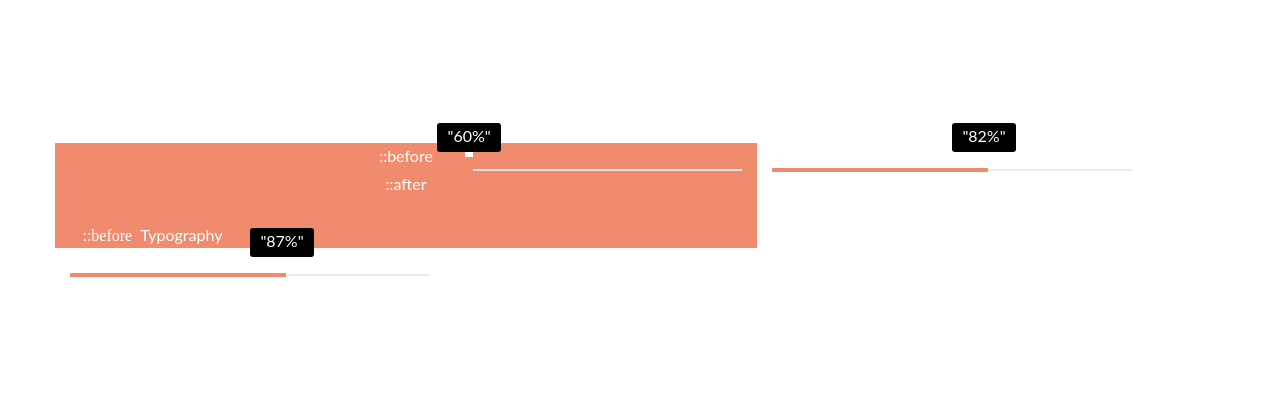
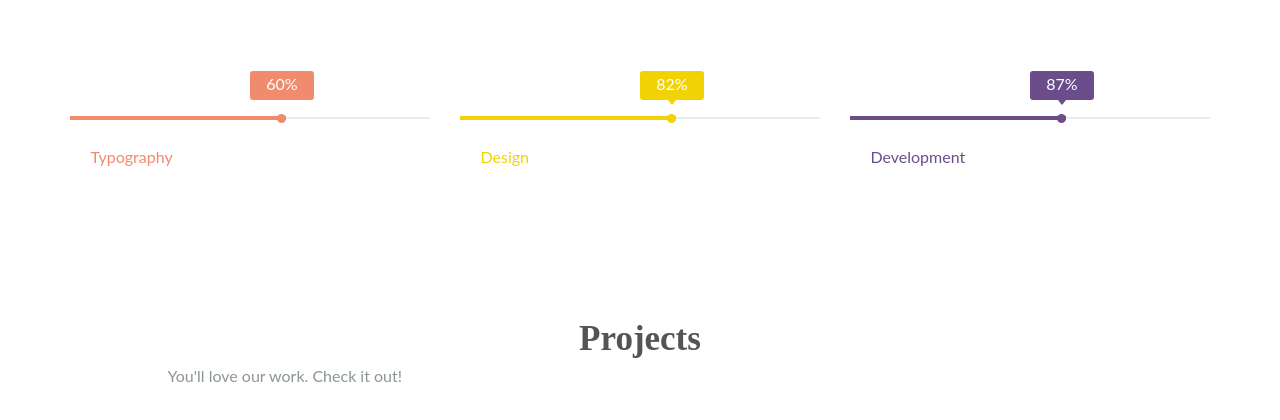
Before and after one commit to mr-icon/illdy, a React (Create React App) app: page / in a window 1280 px wide. Shown: the part 1128-1548 px from the top of the page. Built offline with nearby package versions, Linux system fonts and the light colour scheme; a web font is replaced by a local one.

Commit message:
projects update

```diff
--- a/public/css/main.css
+++ b/public/css/main.css
@@ -483,7 +483,6 @@ a:hover, a:focus {
 	width: 64px;
 	height: 29px;
 	line-height: 26px;
-	background-color: #000;
 	position: absolute;
 	top: -45px;
 	right: -28px;
--- a/public/index.html
+++ b/public/index.html
@@ -22,7 +22,8 @@
     <link rel="stylesheet" href="./css/main.css" />
     <link rel="stylesheet" href="./css/owl-carousel.css" />
     <link rel="stylesheet" href="./css/pace.css" />
-    <!--
+    <lnk rel="stylesheet" href="./css/custom.css" />
+     <!--
       Notice the use of %PUBLIC_URL% in the tags above.
       It will be replaced with the URL of the `public` folder during the build.
       Only files inside the `public` folder can be referenced from the HTML.
--- a/src/App.css
+++ b/src/App.css
@@ -1,5 +1,11 @@
 *{
   box-sizing: border-box;
+}
+
+/* nav */
+#menu-illdy-main{
+  display: flex;
+  justify-content: end;
 }
 
 /* header */
@@ -74,7 +80,82 @@
 
 /* about */
 
-#illdy_skill-2, .ui-progressbar-value, .ui-corner-left, .ui-widget-header {
+/* typography */
+.skill-widget-2 {
   width: 60%;
   background-color: rgb(241, 139, 109);
 }
+.skill-circle-2{
+  background-color: #f18b6d;
+}
+.skill-top-2{
+  background-color: #f18b6d;
+}
+.skill-value-2{
+  border-top-color: #f18b6d;
+  border-right-color: transparent;
+  border-bottom-color: transparent;
+  border-left-color: transparent;
+}
+.bottom-2{
+  color: rgb(241, 139, 109);
+}
+
+/* design */
+.skill-widget-3 {
+  width: 60%;
+  background-color: rgb(241, 210, 4);
+}
+.skill-circle-3{
+  background-color: #f1d204;
+}
+.skill-top-3{
+  background-color: #f1d204;
+}
+.skill-value-3{
+  border-top-color: #f1d204;
+  border-right-color: transparent;
+  border-bottom-color: transparent;
+  border-left-color: transparent;
+}
+.bottom-3{
+  color: rgb(241, 210, 4);
+}
+
+/* development */
+.skill-widget-4 {
+  width: 60%;
+  background-color: rgb(106, 77, 138);
+}
+.skill-circle-4{
+  background-color: #6a4d8a;
+}
+.skill-top-4{
+  background-color: #6a4d8a;
+}
+.skill-value-4{
+  border-top-color: #6a4d8a;
+  border-right-color: transparent;
+  border-bottom-color: transparent;
+  border-left-color: transparent;
+}
+.bottom-4{
+  color: rgb(106, 77, 138);
+}
+
+/* project */
+.project-3{
+  background-image: url('../public/images/front-page/front-page-project-4.jpg');
+  height: 66.5px;
+}
+.project-4{
+  background-image: url('../public/images/front-page/front-page-project-3.jpg');
+  height: 66.5px;
+}
+.project-5{
+  background-image: url('../public/images/front-page/front-page-project-2.jpg');
+  height: 66.5px;
+}.project-6{
+  background-image: url('../public/images/front-page/front-page-project-1.jpg');
+  height: 66.5px;
+}
--- a/src/App.js
+++ b/src/App.js
@@ -4,12 +4,14 @@ import './App.css';
 // importing components
 import Header from './components/Header';
 import About from './components/About';
+import Project from './components/Project';
 
 function App() {
   return (
     <div className="App">
       <Header />
       <About />
+      <Project />
     </div>
   );
 }
--- a/src/components/About.jsx
+++ b/src/components/About.jsx
@@ -24,9 +24,7 @@ function About() {
       </div>
       <div className="section-content">
         <div className="container">
-          ::before
           <div className="row">
-            ::before
             <div
               id="illdy_skill-2"
               className="col-sm-4 col-sm-offset-0 col-xs-10 col-xs-offset-1 col-lg-4 col-lg-offset-0 widget_illdy_skill"
@@ -37,7 +35,6 @@ function About() {
                 data-skill-color="#f18b6d"
               >
                 <div className="skill-top clearfix">
-                  ::before
                   <div
                     className="skill-progress-bar ui-progressbar ui-corner-all ui-widget ui-widget-content"
                     role="progressbar"
@@ -46,31 +43,25 @@ function About() {
                     aria-valuenow={60}
                   >
                     <div
-                      className="ui-progressbar-value ui-corner-left ui-widget-header"
-                      // style="width: 60%; background-color: rgb(241, 139, 109);"
+                      className="ui-progressbar-value ui-corner-left ui-widget-header skill-widget-2"
                     >
                       <span
-                        className="ui-progressbar-value-circle"
-                        // style="background-color: #f18b6d"
+                        className="ui-progressbar-value-circle skill-circle-2"
                       ></span>
                       <span
-                        className="ui-progressbar-value-top"
-                        // style="background-color: #f18b6d"
+                        className="ui-progressbar-value-top skill-top-2"
                       >
-                        "60%"
+                        60%
                         <span
-                          className="ui-progressbar-value-triangle"
-                          // style="border-top-color: #f18b6d; border-right-color: transparent; border-bottom-color: transparent; border-left-color: transparent;"
+                          className="ui-progressbar-value skill-value-2"
                         ></span>
                       </span>
                     </div>
                   </div>
-                  ::after
                 </div>
-                <div className="skill-bottom"
-                  // style="color: rgb(241, 139, 109);"
+                <div className="skill-bottom bottom-2"
                 >
-                  <i className="fa fa-font">::before</i>
+                  <i className="fa fa-font"></i>
                   <span>Typography</span>
                 </div>
               </div>
@@ -85,7 +76,6 @@ function About() {
                 data-skill-color="#f1d204"
               >
                 <div className="skill-top clearfix">
-                  ::before
                   <div
                     className="skill-progress-bar ui-progressbar ui-corner-all ui-widget ui-widget-content"
                     role="progressbar"
@@ -94,31 +84,25 @@ function About() {
                     aria-valuenow={82}
                   >
                     <div
-                      className="ui-progressbar-value ui-corner-left ui-widget-header"
-                      // style="width: 82%; background-color: rgb(241, 210, 4);"
+                      className="ui-progressbar-value ui-corner-left ui-widget-header skill-widget-3"
                     >
                       <span
-                        className="ui-progressbar-value-circle"
-                        // style="background-color: #f1d204"
+                        className="ui-progressbar-value-circle skill-circle-3"
                       ></span>
                       <span
-                        className="ui-progressbar-value-top"
-                        // style="background-color: #f1d204"
+                        className="ui-progressbar-value-top skill-top-3"
                       >
-                        "82%"
+                        82%
                         <span
-                          className="ui-progressbar-value-triangle"
-                          // style="border-top-color: #f1d204; border-right-color: transparent; border-bottom-color: transparent; border-left-color: transparent;"
+                          className="ui-progressbar-value-triangle skill-value-3"
                         ></span>
                       </span>
                     </div>
                   </div>
-                  ::after
                 </div>
-                <div className="skill-bottom"
-                  // style="color: rgb(241, 210, 4);"
+                <div className="skill-bottom bottom-3"
                 >
-                  <i className="fa fa-pencil">::before</i>
+                  <i className="fa fa-pencil"></i>
                   <span>Design</span>
                 </div>
               </div>
@@ -133,7 +117,6 @@ function About() {
                 data-skill-color="#6a4d8a"
               >
                 <div className="skill-top clearfix">
-                  ::before
                   <div
                     className="skill-progress-bar ui-progressbar ui-corner-all ui-widget ui-widget-content"
                     role="progressbar"
@@ -142,31 +125,25 @@ function About() {
                     aria-valuenow={87}
                   >
                     <div
-                      className="ui-progressbar-value ui-corner-left ui-widget-header"
-                      // style="width: 87%; background-color: rgb(106, 77, 138);"
+                      className="ui-progressbar-value ui-corner-left ui-widget-header skill-widget-4"
                     >
                       <span
-                        className="ui-progressbar-value-circle"
-                        // style="background-color: #6a4d8a"
+                        className="ui-progressbar-value-circle skill-circle-4"
                       ></span>
                       <span
-                        className="ui-progressbar-value-top"
-                        // style="background-color: #6a4d8a"
+                        className="ui-progressbar-value-top skill-top-4"
                       >
-                        "87%"
+                        87%
                         <span
-                          className="ui-progressbar-value-triangle"
-                          // style="border-top-color: #6a4d8a; border-right-color: transparent; border-bottom-color: transparent; border-left-color: transparent;"
+                          className="ui-progressbar-value-triangle skill-value-4"
                         ></span>
                       </span>
                     </div>
                   </div>
-                  ::after
                 </div>
-                <div className="skill-bottom"
-                  // style="color: rgb(106, 77, 138);"
+                <div className="skill-bottom bottom-4"
                 >
-                  <i className="fa fa-code">::before</i>
+                  <i className="fa fa-code"></i>
                   <span>Development</span>
                 </div>
               </div>
--- /dev/null
+++ b/src/components/Project.jsx
@@ -0,0 +1,48 @@
+import React from "react";
+
+function Project(){
+    return(
+        <section id="projects" class="front-page-section">
+		<div class="section-header">
+			<div class="container">
+				<div class="row">
+						<div class="col-sm-12">
+							<h3>Projects</h3>
+						</div>
+						<div class="col-sm-10 col-sm-offset-1">
+							<div class="section-description">You'll love our work. Check it out!</div>
+						</div>
+				</div>
+			</div>
+		</div>
+	<div class="section-content">
+		<div class="container-fluid">
+			<div class="row inline-columns">
+                <div id="illdy_project-3" className="col-sm-3 col-xs-6 no-padding widget_illdy_project">
+                    <a href="https://google.com" className="project-3" data-fancybox="gallery" >
+                        <span className="project-overlay"></span>
+                    </a>
+                </div>
+                <div id="illdy_project-4" className="col-sm-3 col-xs-6 no-padding widget_illdy_project">
+                    <a href="https://google.com" className="project-4" data-fancybox="gallery">
+                        <span className="project-overlay"></span>
+                    </a>
+                </div>
+                <div id="illdy_project-5" className="col-sm-3 col-xs-6 no-padding widget_illdy_project">
+                    <a href="https://google.com" className="project-5" data-fancybox="gallery">
+                        <span className="project-overlay"></span>
+                    </a>
+                </div>
+                <div id="illdy_project-6" className="col-sm-3 col-xs-6 no-padding widget_illdy_project">
+                    <a href="https://google.com" className="project-6" data-fancybox="gallery">
+                        <span className="project-overlay"></span>
+                    </a>
+                </div>
+			</div>
+		</div>
+	</div>
+</section>
+    )
+}
+
+export default Project;
```
